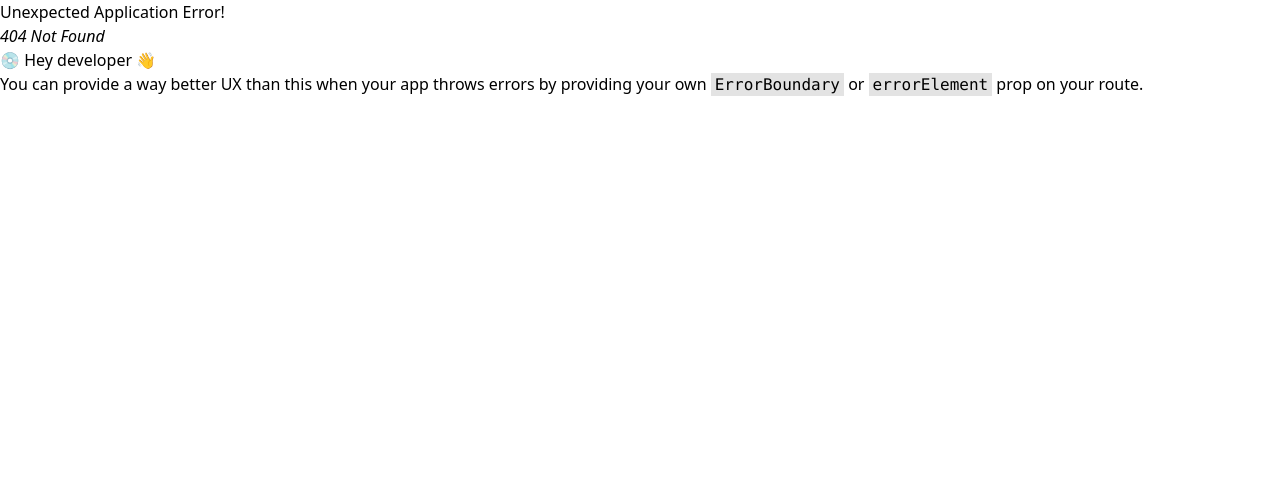
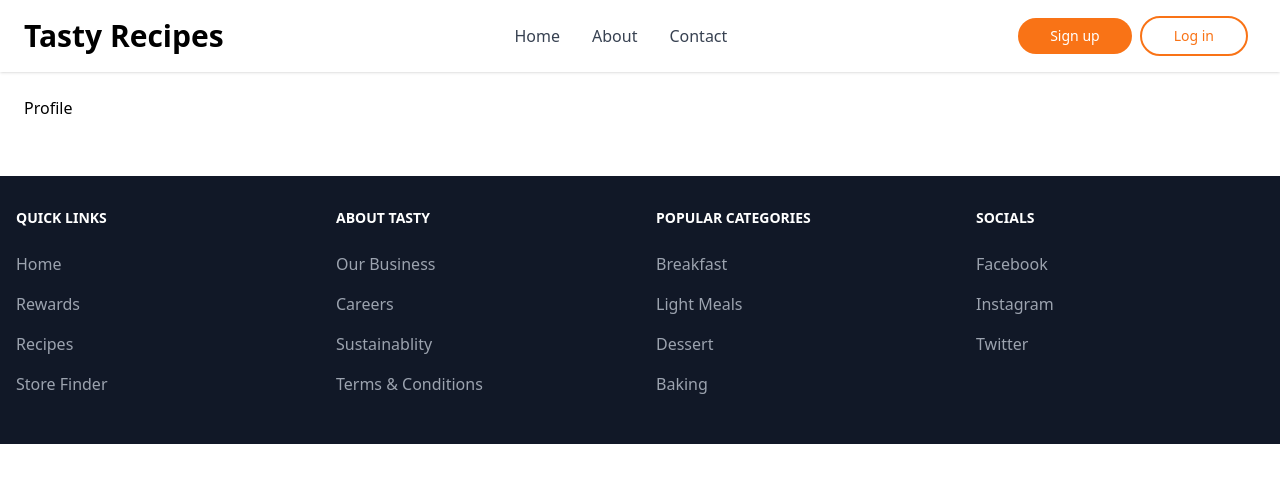
Before and after one commit to Jon-Felipe/Tasty-React, a React (Vite) app: page /profile in a window 1280 px wide. Before the commit this address had no page. Shown: the top 482 px of the page. Built offline with nearby package versions, Linux system fonts and the light colour scheme.

Commit message:
created profile page and route

```diff
--- a/src/App.tsx
+++ b/src/App.tsx
@@ -16,6 +16,7 @@ import Contact from './pages/Contact';
 import Login from './pages/Login';
 import Register from './pages/Register';
 import SingleRecipe from './pages/SingleRecipe';
+import Profile from './pages/Profile';
 
 const router = createBrowserRouter(
   createRoutesFromElements(
@@ -26,6 +27,7 @@ const router = createBrowserRouter(
       <Route path='recipe/:id' element={<SingleRecipe />} />
       <Route path='login' element={<Login />} />
       <Route path='register' element={<Register />} />
+      <Route path='profile' element={<Profile />} />
     </Route>
   )
 );
--- /dev/null
+++ b/src/pages/Profile.tsx
@@ -0,0 +1,9 @@
+import React from 'react';
+
+type Props = {};
+
+const Profile = (props: Props) => {
+  return <div>Profile</div>;
+};
+
+export default Profile;
```
